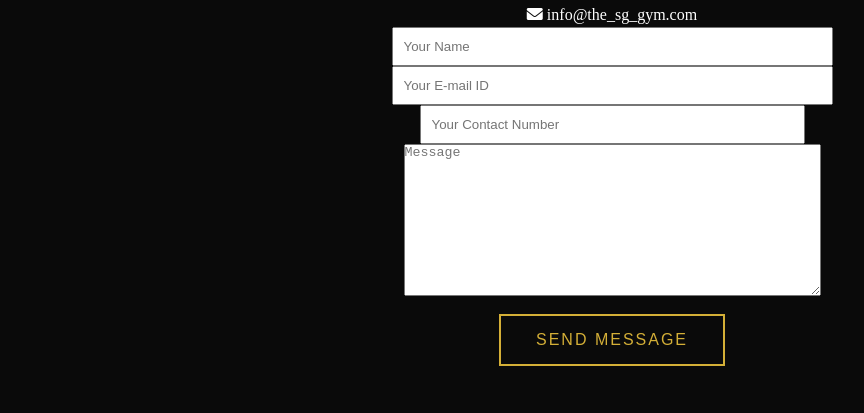
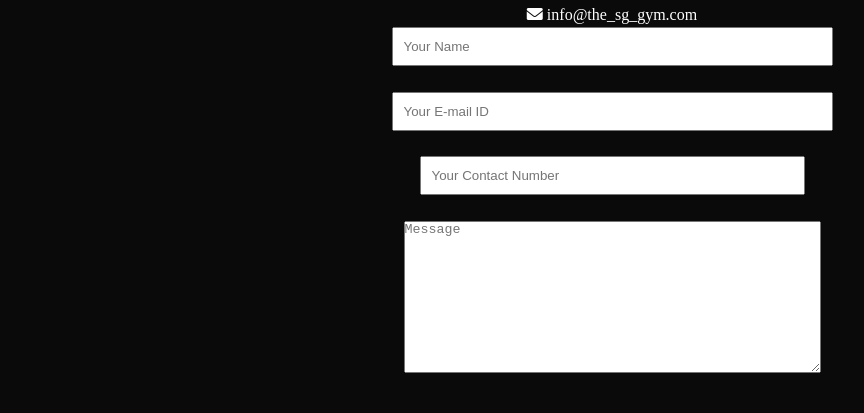
Before and after one commit to himanshuydv3121-ai/the-sg-gym, a plain HTML site: page contact.html in a window 1280 px wide. Shown: the part 364-777 px from the top of the page, without its empty margins (28-892 px from the left). Drawn offline with Linux system fonts and the light colour scheme.

Commit message:
Update contact.html

```diff
--- a/contact.html
+++ b/contact.html
@@ -60,10 +60,10 @@
                 </div>
                 <form class="contact-form" action="mailto:himanshu.ydv
 310210@gmail.com" method="post">
-                    <input type="text" placeholder="Your Name" style="padding:10px; width="300px" size="50" required><br>
-                    <input type="text" placeholder="Your E-mail ID" style="padding:10px; width="300px" size="50" required><br>
-                    <input type="number" placeholder="Your Contact Number" style="width:385px; padding:10px;" required><br>
-                    <textarea placeholder="Message" rows="10" cols="50"></textarea><br>
+                    <input type="text" placeholder="Your Name" style="padding:10px; width="300px" size="50" required><br><br>
+                    <input type="text" placeholder="Your E-mail ID" style="padding:10px; width="300px" size="50" required><br><br>
+                    <input type="number" placeholder="Your Contact Number" style="width:385px; padding:10px;" required><br><br>
+                    <textarea placeholder="Message" rows="10" cols="50"></textarea><br><br>
                     <button type="submit" class="btn btn-primary">Send Message</button>
                 </form>
             </div>
```
